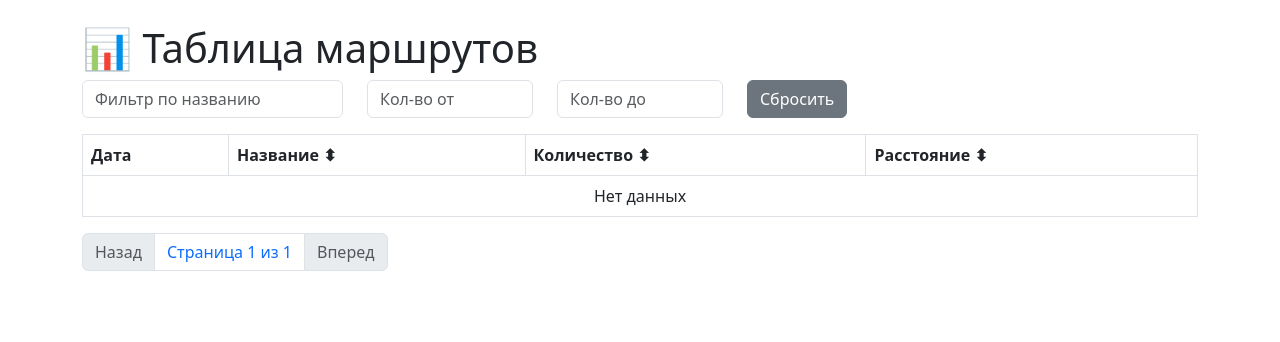
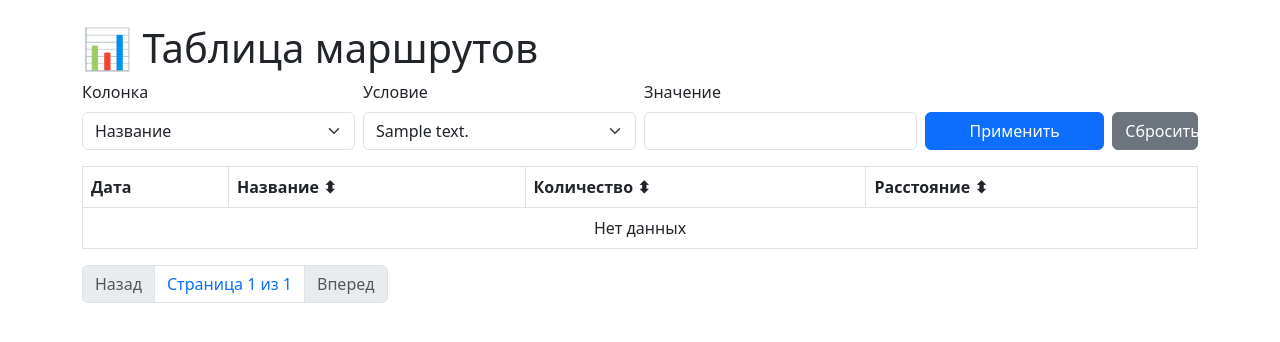
Before and after one commit to botnbot/diplom, a Django app: template templates/index.html in a window 1280 px wide. Shown: the top 342 px of the page. Run offline with Django 5.2, Linux system fonts and the light colour scheme; the template is opened without the code that fills it: most values are stand-ins (such as "Sample title", 1, 10 or a date in 2020); data that the repository does not hold is empty.

Commit message:
{% verbatim %} tag removed Filtering dropdowns configured "Сбросить" button added "Применить" button added filtering fix {% endverbatim %} tag removed

```diff
--- a/templates/index.html
+++ b/templates/index.html
@@ -8,22 +8,33 @@
     <script src="https://cdn.jsdelivr.net/npm/axios/dist/axios.min.js"></script>
 </head>
 <body>
-{% verbatim %}
 <div id="app" class="container mt-4">
     <h1>📊 Таблица маршрутов</h1>
 
-    <div class="row mb-3">
+    <div class="row mb-3 g-2 align-items-end">
         <div class="col-md-3">
-            <input type="text" class="form-control" v-model="filterName" placeholder="Фильтр по названию" @keyup="applyFilter">
+            <label class="form-label">Колонка</label>
+            <select class="form-select" v-model="filterColumn">
+                <option value="name">Название</option>
+                <option value="quantity">Количество</option>
+                <option value="distance">Расстояние</option>
+            </select>
+        </div>
+        <div class="col-md-3">
+            <label class="form-label">Условие</label>
+            <select class="form-select" v-model="filterOperator">
+                <option v-for="op in operatorsForColumn" :value="op.value">{{ op.text }}</option>
+            </select>
+        </div>
+        <div class="col-md-3">
+            <label class="form-label">Значение</label>
+            <input type="text" class="form-control" v-model="filterValue" @keyup.enter="applyFilter">
         </div>
         <div class="col-md-2">
-            <input type="number" class="form-control" v-model="filterQuantityMin" placeholder="Кол-во от" @keyup="applyFilter">
+            <button class="btn btn-primary w-100" @click="applyFilter">Применить</button>
         </div>
-        <div class="col-md-2">
-            <input type="number" class="form-control" v-model="filterQuantityMax" placeholder="Кол-во до" @keyup="applyFilter">
-        </div>
-        <div class="col-md-2">
-            <button class="btn btn-secondary" @click="clearFilters">Сбросить</button>
+        <div class="col-md-1">
+            <button class="btn btn-secondary w-100" @click="clearFilters">Сбросить</button>
         </div>
     </div>
 
@@ -72,47 +83,69 @@ new Vue({
         totalItems: 0,
         sortByField: '',
         sortOrder: 'asc',
-        filterName: '',
-        filterQuantityMin: '',
-        filterQuantityMax: ''
+        filterColumn: 'name',
+        filterOperator: 'contains',
+        filterValue: '',
+        operatorsMap: {
+            name: [
+                { value: 'contains', text: 'содержит' },
+                { value: 'exact', text: 'равно' }
+            ],
+            quantity: [
+                { value: 'exact', text: 'равно' },
+                { value: 'gt', text: 'больше' },
+                { value: 'lt', text: 'меньше' }
+            ],
+            distance: [
+                { value: 'exact', text: 'равно' },
+                { value: 'gt', text: 'больше' },
+                { value: 'lt', text: 'меньше' }
+            ]
+        }
+    },
+    computed: {
+        operatorsForColumn() {
+            return this.operatorsMap[this.filterColumn] || [];
+        }
+    },
+    watch: {
+        filterColumn() {
+            const ops = this.operatorsForColumn;
+            if (ops.length) this.filterOperator = ops[0].value;
+            this.applyFilter();
+        },
+        filterOperator() {
+            this.applyFilter();
+        }
     },
     mounted() {
         this.loadData();
     },
     methods: {
         loadData() {
-            let params = new URLSearchParams();
-            params.append('page', this.currentPage);
+            let params = { page: this.currentPage };
 
             if (this.sortByField) {
-                params.append('ordering', this.sortOrder === 'asc' ? this.sortByField : `-${this.sortByField}`);
+                params.ordering = this.sortOrder === 'asc' ? this.sortByField : `-${this.sortByField}`;
             }
 
-            if (this.filterName) {
-                params.append('name__icontains', this.filterName);
-            }
-            if (this.filterQuantityMin) {
-                params.append('quantity__gte', this.filterQuantityMin);
-            }
-            if (this.filterQuantityMax) {
-                params.append('quantity__lte', this.filterQuantityMax);
+            if (this.filterValue && this.filterValue.trim() !== '') {
+                const key = `${this.filterColumn}_${this.filterOperator}`;
+                params[key] = this.filterValue.trim();
             }
 
-            let url = `/api/items/?${params.toString()}`;
-            console.log('URL:', url);
-
+            const url = `/api/items/?${new URLSearchParams(params).toString()}`;
             axios.get(url)
                 .then(response => {
                     this.items = response.data.results;
                     this.totalItems = response.data.count;
                     this.totalPages = Math.ceil(this.totalItems / 10);
-                    console.log('Загружено:', this.items.length, 'из', this.totalItems);
                 })
                 .catch(error => {
                     console.error('Ошибка:', error);
+                    alert('Ошибка загрузки: ' + (error.response?.data?.detail || error.message));
                 });
         },
-
         sortBy(field) {
             if (this.sortByField === field) {
                 this.sortOrder = this.sortOrder === 'asc' ? 'desc' : 'asc';
@@ -123,20 +156,17 @@ new Vue({
             this.currentPage = 1;
             this.loadData();
         },
-
         applyFilter() {
             this.currentPage = 1;
             this.loadData();
         },
-
         clearFilters() {
-            this.filterName = '';
-            this.filterQuantityMin = '';
-            this.filterQuantityMax = '';
+            this.filterColumn = 'name';
+            this.filterOperator = 'contains';
+            this.filterValue = '';
             this.currentPage = 1;
             this.loadData();
         },
-
         changePage(page) {
             if (page < 1 || page > this.totalPages) return;
             this.currentPage = page;
@@ -145,6 +175,5 @@ new Vue({
     }
 });
 </script>
-{% endverbatim %}
 </body>
 </html>
```
